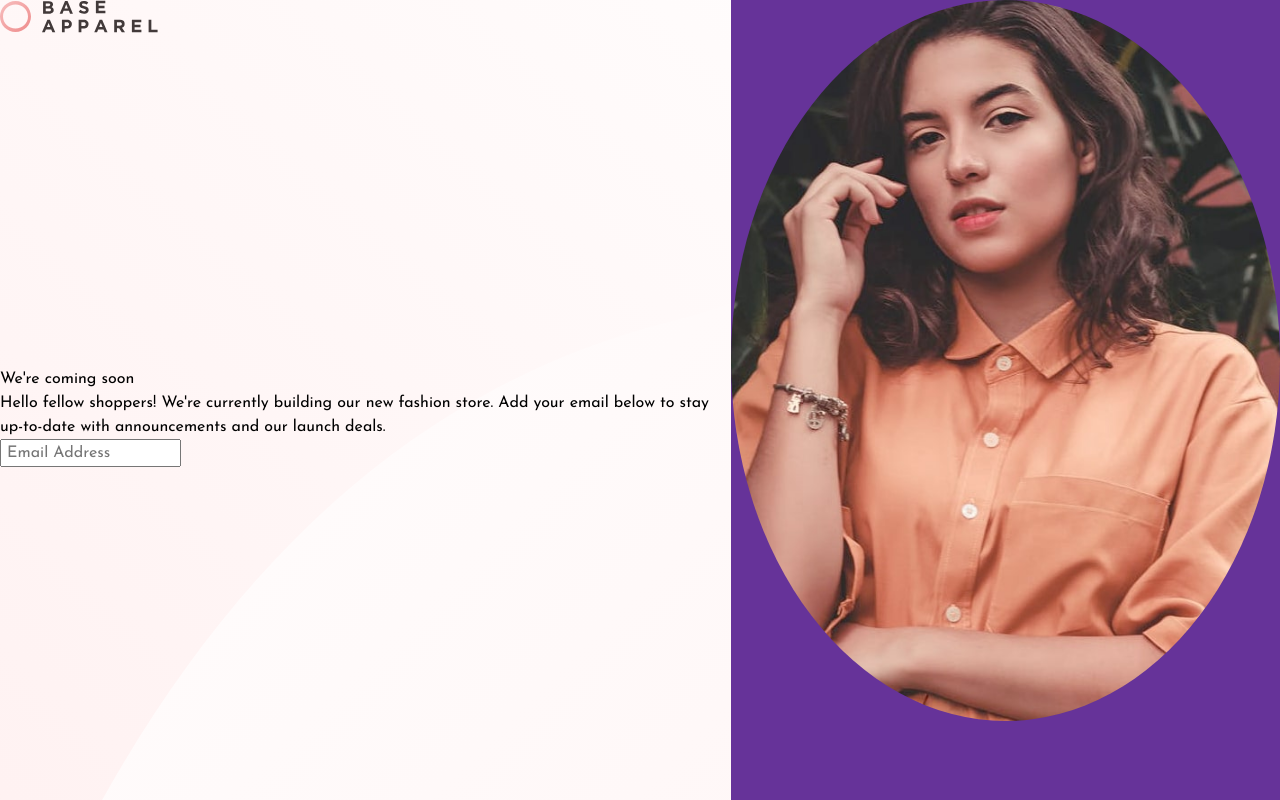
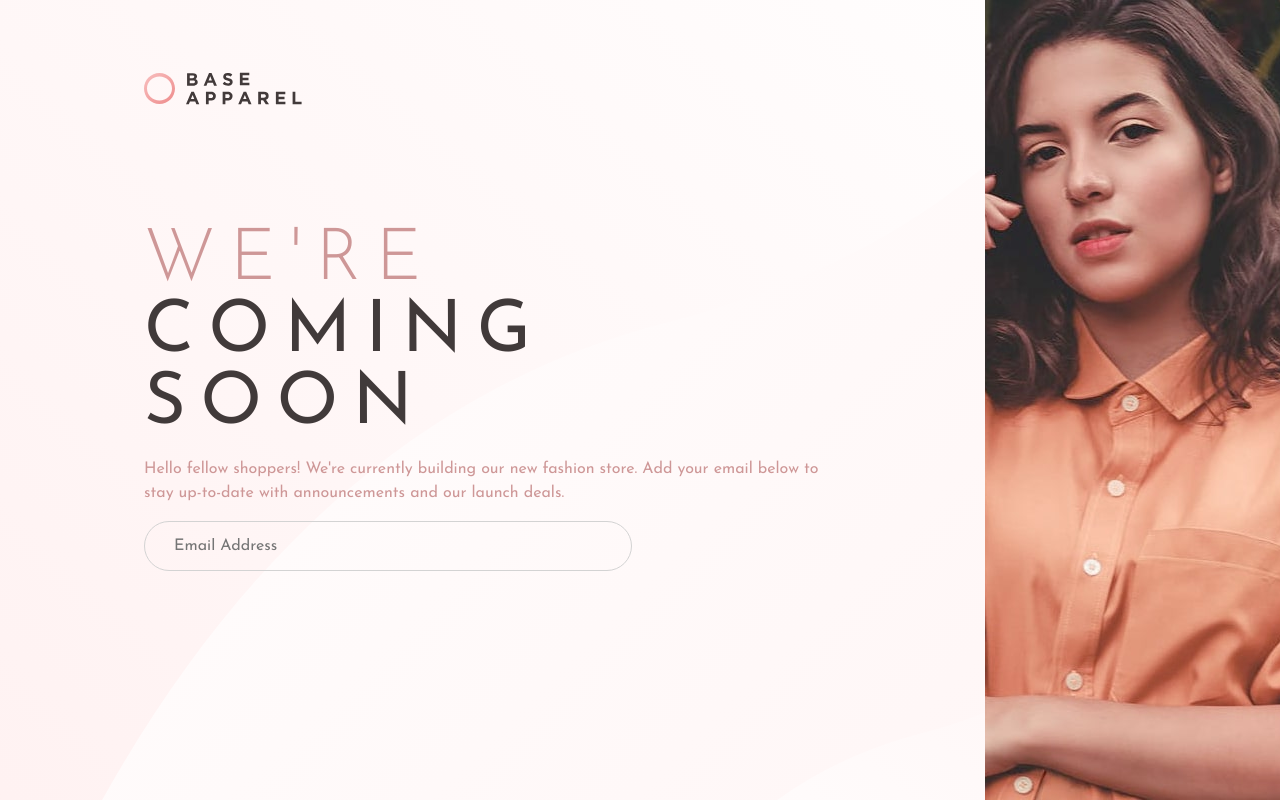
Before and after one commit to MahdiSohaily/Base-Apparel-coming-soon-page, a website: page index.html in a window 1280 px wide. Drawn offline with Linux system fonts and the light colour scheme.

Commit message:
Add font & font size styles

```diff
--- a/index.html
+++ b/index.html
@@ -18,23 +18,21 @@
 
 <body>
   <main>
-    <header>
-      <img src="./images/logo.svg" alt="company logo">
+    <header class="spacing">
+      <img loading="lazy" src="./images/logo.svg" alt="company logo">
     </header>
     <div class="hero-image">
       <picture>
-        <source media="(max-width: 40em)" srcset="./images/hero-mobile.jpg">
-        <img src="./images/hero-desktop.jpg" alt="hero image">
+        <source loading="lazy" media="(max-width: 40em)" srcset="./images/hero-mobile.jpg">
+        <img loading="lazy" width="800" height="800" src="./images/hero-desktop.jpg" alt="hero image">
       </picture>
     </div>
-    <section>
-      <h1>We're coming soon</h1>
-
-      <p>
+    <section class="spacing">
+      <h1 class="primary-header"> <span class="highlighted">We're</span> coming soon</h1>
+      <p class="desc">
         Hello fellow shoppers! We're currently building our new fashion store.
         Add your email below to stay up-to-date with announcements and our launch deals.
       </p>
-
       <form action="#" method="post">
         <label for="email" aria-labelledby="email"></label>
         <input type="email" name="email" id="email" placeholder=" Email Address">
--- a/style.css
+++ b/style.css
@@ -10,12 +10,14 @@
   --fw-medium: 400;
   --fw-bold: 600;
   --size-100: 0.5em;
+  --size-150: 0.75em;
   --size-200: 1em;
   --size-300: 1.5em;
   --size-400: 2em;
   --size-500: 3em;
   --size-600: 3.5em;
   --size-700: 4em;
+  --size-750: 4.5em;
   --size-800: 5em;
   --size-900: 7em;
   --size-xl: 9em;
@@ -54,8 +56,7 @@ body {
   background:
     url("./images/bg-pattern-desktop.svg"),
     linear-gradient(135deg, hsl(0, 0%, 100%), hsl(0, 100%, 98%));
-  background-repeat: no-repeat;
-  background-position: center;
+    background-position: right;
     background-size: cover;
 }
 
@@ -69,14 +70,7 @@ img,
 picture {
   max-width: 100%;
   display: block;
-}
-
-/* Inherit fonts for inputs and buttons */
-input,
-button,
-textarea,
-select {
-  font: inherit;
+  height: auto;
 }
 
 /* Remove all animations, transitions and smooth scroll for people that prefer not to see them */
@@ -103,40 +97,78 @@ main {
     "header"
     "hero"
     "section";
-  align-items: start;
+    grid-template-rows: auto auto 1fr;
+}
+header {
+  grid-area: header;
 }
 
-@media screen and (min-width: 40em) {
+.hero-image {
+  grid-area: hero;
+}
+
+.hero-image picture {
+  height: inherit;
+  width: 100%;
+}
+
+.hero-image img {
+  width: 100%;
+  height: inherit;
+  object-fit: cover;
+}
+
+section {
+  grid-area: section;
+  text-align: center;
+  padding: var(--size-750) var(--size-300) var(--size-500) var(--size-300);
+}
+
+input[type='email'] {
+  padding: var(--size-100);
+  width: 100%;
+  background-color: transparent;
+  border: 1px solid lightgrey;
+  border-radius: 100vmax;
+}
+
+@media screen and (min-width: 50em) {
   main {
     display: grid;
     grid-template-areas:
       "header hero"
       "section hero";
-  }
-}
-
-header {
-  grid-area: header;
-  height: fit-content;
+      grid-template-rows: auto 1fr;
   }
 
   .hero-image {
     grid-area: hero;
     height: inherit;
+    width: 100%;
   }
 
   .hero-image picture {
-  background-color: rebeccapurple;
     height: inherit;
-}
-
-.hero-image img {
-  object-fit: cover;
-  border-radius: 50%;
+    width: 100%;
   }
 
   section {
     grid-area: section;
+    text-align: left;
+  }
+
+  input[type='email'] {
+    padding: var(--size-150) var(--size-300);
+    width: 70%;
+    background-color: transparent;
+    border: 1px solid lightgrey;
+    border-radius: 100vmax;
+    color: var(--desaturated-red);
+  }
+
+  input[type='email']:is(:focus, :hover){
+    outline: none;
+  }
 }
 
 /* Utility classes */
@@ -147,3 +179,35 @@ section {
 .bg-gradient-secondary {
   background-image: linear-gradient(135deg, hsl(0, 80%, 86%), hsl(0, 74%, 74%));
 }
+
+.primary-header{
+  font-size: var(--size-500);
+  text-transform: uppercase;
+  color: var(--dark-grayish-red);
+  letter-spacing: 0.2em;
+  line-height: 1;
+}
+
+.highlighted{
+  color: var(--desaturated-red);
+  font-weight: var(--fw-regular);
+}
+
+@media screen and (min-width: 40em) {
+  .primary-header{
+    font-size: var(--size-750);
+    text-transform: uppercase;
+    color: var(--dark-grayish-red);
+    letter-spacing: 0.2em;
+    line-height: 1;
+  }
+  .spacing {
+    padding:
+      var(--size-750) var(--size-xl) var(--size-500) var(--size-xl);
+  }
+}
+.desc{
+  color: var(--desaturated-red);
+  /* max-width: 44ch; */
+  padding-block: var(--size-200);
+}
```
Lines whose indentation alone changed are shown as unchanged.
